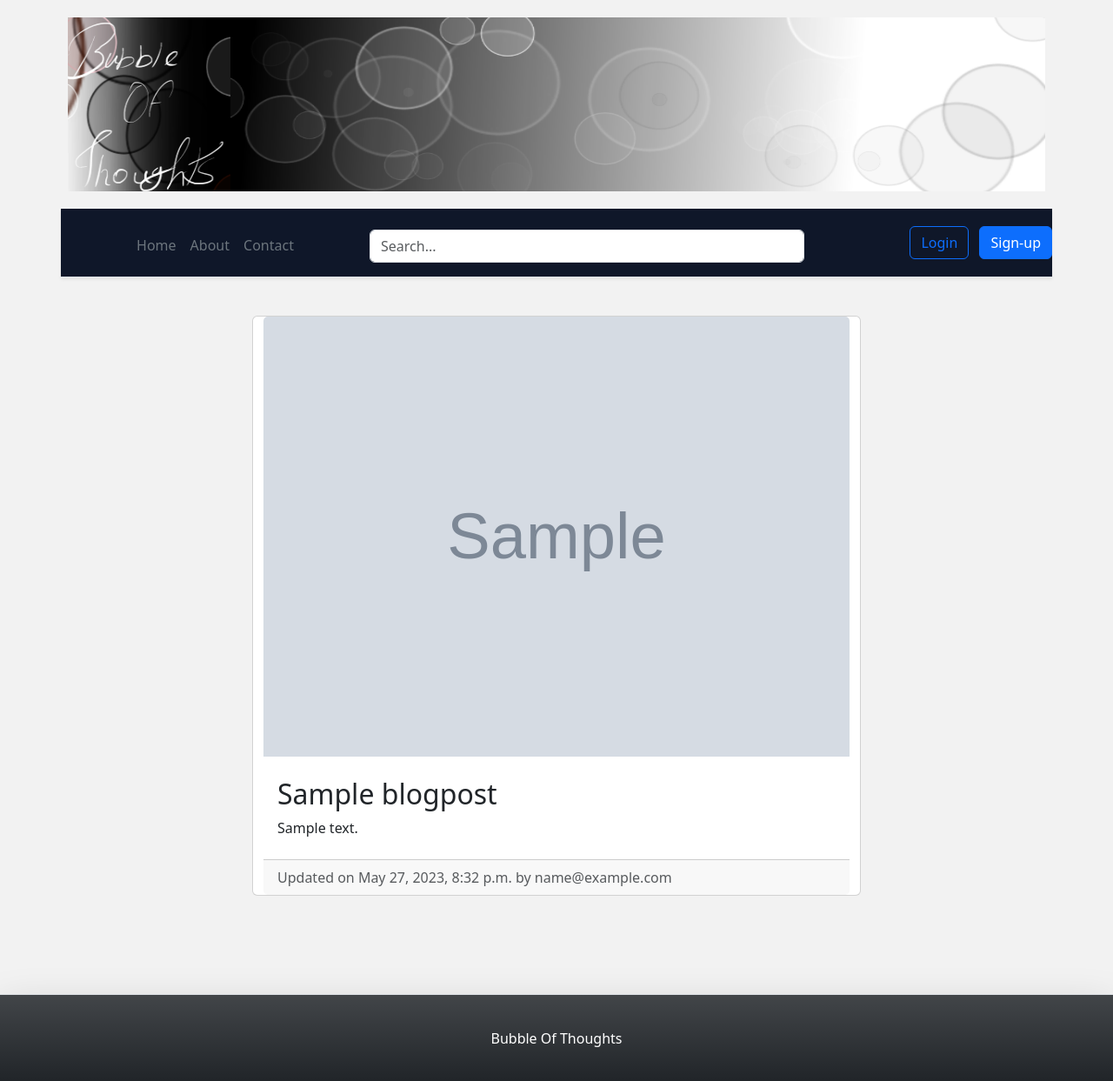
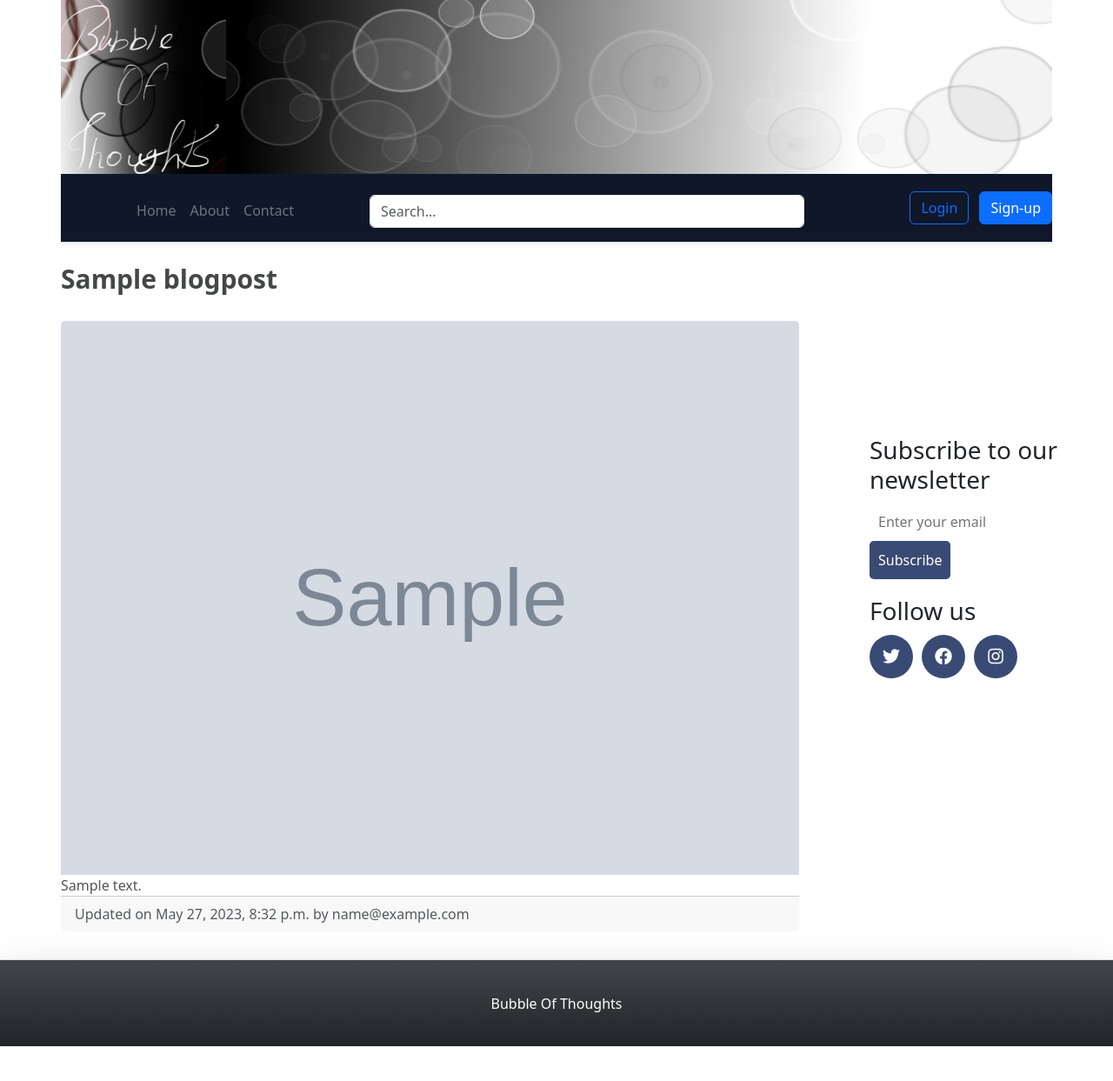
Before and after one commit to ancloas/Django-Blog-Anugrah, a Django app: a page that uses blog_avg/Templates/snippets/base_css.html in a window 1280 px wide. Shown: the whole page at 87% size. After the commit the page ends 1203 px from the top, so only its background shows below. Run offline with Django 4.2, Linux system fonts and the light colour scheme; tables that the repository leaves empty hold one stand-in row (values such as "Sample post"); grey boxes marked "Sample" are stand-in pictures.

Commit message:
fixed the detail blog

```diff
--- a/blog_avg/Templates/snippets/base_css.html
+++ b/blog_avg/Templates/snippets/base_css.html
@@ -1,6 +1,6 @@
 <style>
     body{
-        background-color: #f2f2f2;
+        background-color: #fffffffd;
 
     }
 
--- a/blog_avg/blog/templates/blog/detail_blog.html
+++ b/blog_avg/blog/templates/blog/detail_blog.html
@@ -1,42 +1,82 @@
 {% extends 'base.html' %}
-
+{% load static %}
 {% block content %}
 
+<style type="text/css">
 
-<style>
-    .card{
-        max-width: 700px;
+	@media (max-width: 768px) {
+		.right-column{
+			margin-left: 0px;
+		}
 	}
 
-    .container{
-        padding: 20px;
+	@media (min-width: 768px) {
+		.right-column{
+			margin-left: 20px;
 		}
+	}
+
+    .card {
+        border: none;
+    }
+	.lead{
+		font-size: 17px;
+	}
+    .blog-post-title {
+  font-size: 30px;
+  font-weight: bold;
+  color: #434745;
+  margin-bottom: 30px;
+  /* Add other styles as needed */
+    }
+    .blog-post-body {
+  font-size: 16px;
+  color: #555;
+  line-height: 1.5;
+  /* Add other styles as needed */
+}
+
+
 
 </style>
 
+
+
+
+<div class="container p-0">
+	<div class="row">
+		<!-- blog feed -->
+		<div class="col-lg-9 p-0">
 		<div class="container">
             <div class="row">
             <!--Blog Post-->
                 <div class="card m-auto">
+                    <h2 class="blog-post-title">{{blog_post.title}}</h2>
                     <img class= "card-img-top" src="{{blog_post.image.url}}">
-            <div class="card-body my-2">
-                <h2 class="card-title">{{blog_post.title}}</h2>
-                <p class="card-text">{{blog_post.body|safe}}</p>
+                    <div class="blog-post-body">
+                       {{blog_post.body|safe}}
                         {% if blog_post.author == request.user %}
-                    <a href="{% url 'blog:edit' blog_post.slug %}" class="btn btn-primary">Update</a>
+                            <p><a href="{% url 'blog:edit' blog_post.slug %}" class="btn btn-primary">Update</a></p>
                         {% endif %}
-
                     </div>
                 <div class="card-footer text-muted">
                 Updated on {{blog_post.date_updated}} by {{blog_post.author}}
                 </div>
             </div>
-
-
-
         <!--End Blog Post-->
         </div>
     </div>
+</div>
+		<!-- end blog feed -->
 
 
-{% endblock content%}
+		<!-- Right 'create post' column  -->
+		<div class="col-lg-3 d-lg-flex d-none flex-column">
+		{% include 'personal/snippets/right_side_snippet.html'%}
+		</div>
+		<!-- end Right 'create post' column  -->
+
+	</div>
+</div>
+
+{% endblock content %}
--- a/blog_avg/blog/templates/blog/snippets/latest_post.html
+++ b/blog_avg/blog/templates/blog/snippets/latest_post.html
@@ -63,7 +63,7 @@
         </div>
         <div class="post-content">
           <h3><a href="{% url 'blog:detail' post.slug %}">{{ post.title }}</a></h3>
-          <p class="post-body">{{ post.body|truncatewords:30 }}</p>
+          <p class="post-body">{{ post.get_excerpt }}</p>
           <p class="post-meta"><small>{{ post.date_published|date:"F j, Y" }} by {{ post.author }}</small></p>
         </div>
       </div>
--- a/blog_avg/personal/Templates/personal/snippets/right_side_snippet.html
+++ b/blog_avg/personal/Templates/personal/snippets/right_side_snippet.html
@@ -84,9 +84,9 @@
     <div class="social-media">
       <h3>Follow us</h3>
       <ul>
-        <li><a href="#"><i class="fab fa-twitter"></i></a></li>
-        <li><a href="#"><i class="fab fa-facebook"></i></a></li>
-        <li><a href="#"><i class="fab fa-instagram"></i></a></li>
+        <li><a href="https://www.twitter.com/" target="_blank"><i class="fab fa-twitter"></i></a></li>
+        <li><a href="https://www.facebook.com/" target="_blank"><i class="fab fa-facebook"></i></a></li>
+        <li><a href="https://www.instagram.com/ancloas/" target="_blank"><i class="fab fa-instagram"></i></a></li>
       </ul>
     </div>
   </div>
```
Also changed, not shown: blog_avg/blog/templates/blog/snippets/popular_blog_posts.html (+30 -43 lines). Lines whose indentation alone changed are shown as unchanged.
